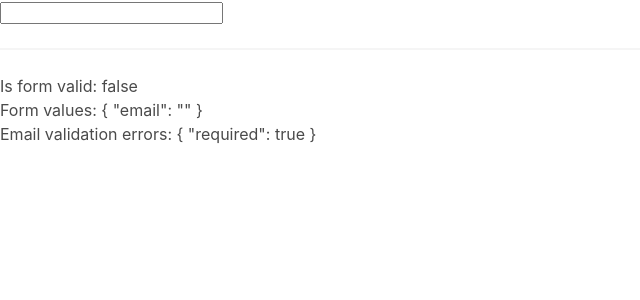
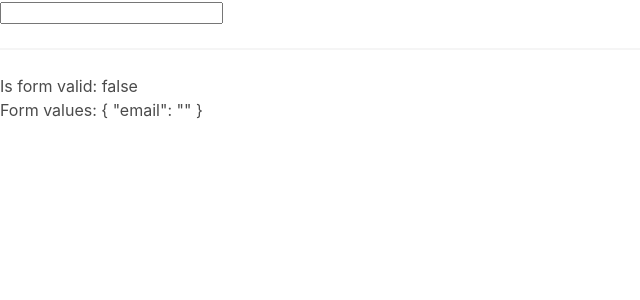
Before and after one commit to Aman07a/emailform, an Angular app: page / in a window 1280 px wide. Shown: the top 300 px of the page, without its empty margins (0-640 px from the left). Built offline with nearby package versions, Linux system fonts and the light colour scheme.

Commit message:
Conditional Validation

```diff
--- a/src/app/app.component.html
+++ b/src/app/app.component.html
@@ -5,14 +5,16 @@
     required
     name="email"
     [(ngModel)]="email"
+    #emailControl="ngModel"
   />
+  <ng-container *ngIf="emailForm.invalid && emailForm.touched">
+    <div *ngIf="emailControl.errors?.['required']">You must enter an email</div>
+    <div *ngIf="emailControl.errors?.['pattern']">
+      Please enter a valid email
+    </div>
+  </ng-container>
 </form>
 
 <hr />
-<div *ngIf="emailForm && emailForm.controls['email']">
-  Is form valid: {{ emailForm.valid }}
-  <div>Form values: {{ emailForm.value | json }}</div>
-  <div>
-    Email validation errors: {{ emailForm.controls["email"].errors | json }}
-  </div>
-</div>
+<div>Is form valid: {{ emailForm.valid }}</div>
+<div>Form values: {{ emailForm.value | json }}</div>
```
